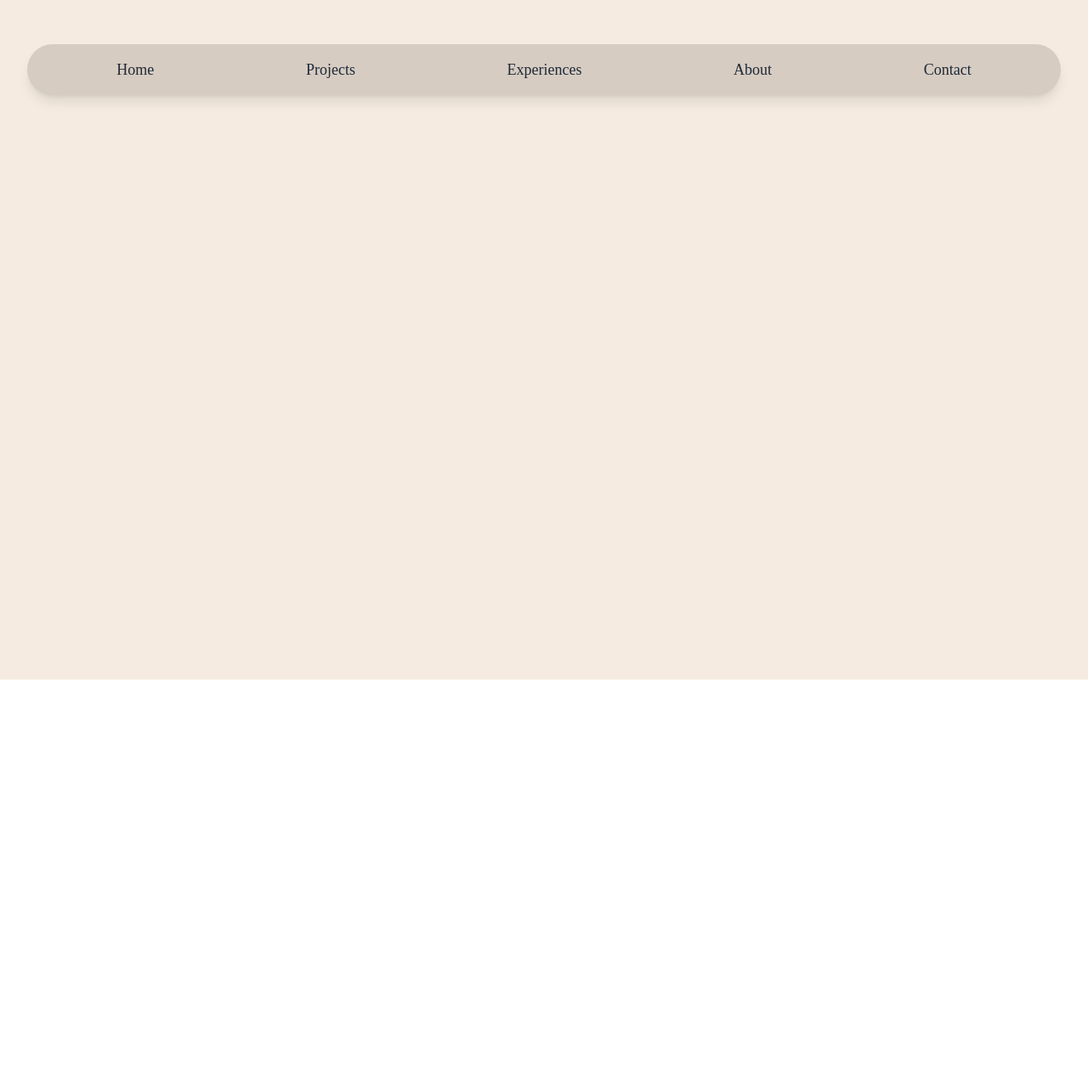
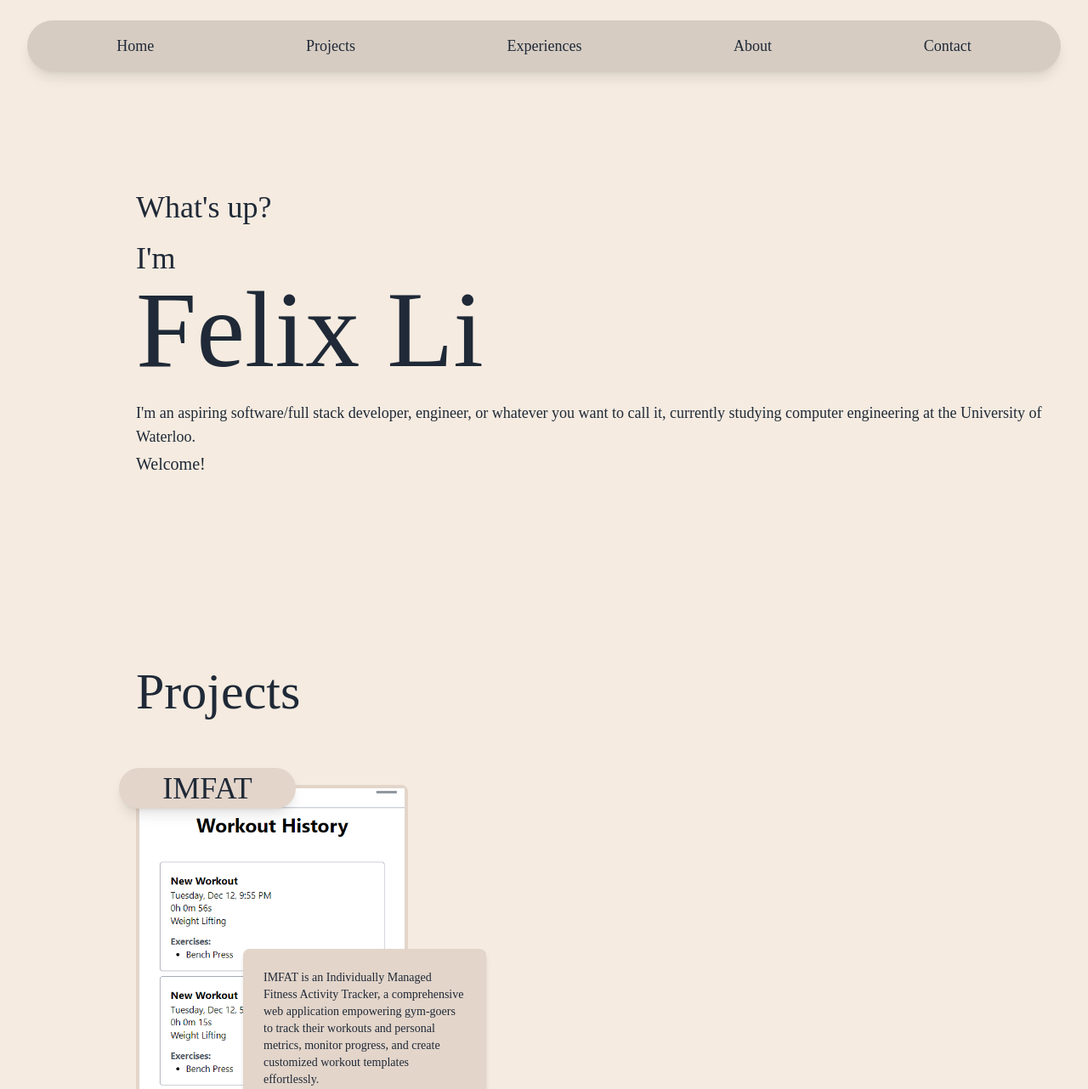
Before and after one commit to 04felixli/Portfolio-Website, a React (Create React App) app: page / in a window 1280 px wide. Shown: the top 1282 px of the page at 85% size. Before the commit the page ends 800 px from the top, so only its background shows below. Built offline with nearby package versions, Linux system fonts and the light colour scheme.

Commit message:
Started working on projects section.

```diff
--- a/src/Components/Experiences/Experiences.tsx
+++ b/src/Components/Experiences/Experiences.tsx
@@ -2,8 +2,8 @@ import React from "react";
 
 const Experiences = () => {
     return (
-        <div className="text-white">
-            Hello
+        <div className="text-white min-h-screen">
+
         </div>
     )
 }
--- a/src/Components/Header/Header.tsx
+++ b/src/Components/Header/Header.tsx
@@ -1,23 +1,37 @@
 import React from "react";
 import "../../GlobalStyles.css";
+import { useState, useRef, useEffect } from "react";
 
 interface Props {
+    selectedOption: string;
     setSelectedOption: React.Dispatch<React.SetStateAction<string>>;
 }
 
-const Header = ({ setSelectedOption }: Props) => {
+const Header = ({ selectedOption, setSelectedOption }: Props) => {
+
+    const [headerHeight, setHeaderHeight] = useState<number>(0);
+    const ref = useRef<HTMLDivElement>(null);
+
+    useEffect(() => {
+        if (ref.current) {
+            setHeaderHeight(ref.current.clientHeight);
+        }
+    }, [headerHeight]);
+
 
     const handleHomeClick = (): void => {
-        setSelectedOption((prev: string) => {
-            return prev === 'Home' ? '' : 'Home';
-        })
+        window.scrollTo({ top: 0, behavior: 'smooth' });
     }
 
-    const handleProjectClick = (): void => {
-        setSelectedOption((prev: string) => {
-            return prev === 'Projects' ? '' : 'Projects';
-        })
+    const handleProjectClick = (projectSectionId: string): void => {
+        const section = document.getElementById(projectSectionId);
+
+        if (section) {
+            const offsetTop = section.offsetTop - headerHeight;
+            window.scrollTo({ top: offsetTop, behavior: 'smooth' });
+        }
     }
+
 
     const handleExperienceClick = (): void => {
         setSelectedOption((prev: string) => {
@@ -38,18 +52,18 @@ const Header = ({ setSelectedOption }: Props) => {
     }
 
     return (
-        <header className="text-color p-8 w-full fixed justify-center items-center">
+        <header className="text-color px-8 py-1 w-full fixed justify-center items-center z-50" ref={ref}>
             <nav className="text-lg mt-5 flex justify-around items-center rounded-full p-4 bg-color1 shadow-lg">
                 <button className="transition ease-in-out delay-150 hover:-translate-y-1 hover:scale-110 hover:bg-color4 duration-300 hover:shadow-md rounded-full px-4" onClick={handleHomeClick}>
-                    <span className="hover:before:scale-x-100 hover:before:origin-left relative before:w-full before:h-0.5 before:origin-right before:transition-transform before:duration-300 before:scale-x-0 before:bg-gray-800 before:absolute before:left-0 before:bottom-0">Home</span>
+                    {/* <span className="hover:before:scale-x-100 hover:before:origin-left relative before:w-full before:h-0.5 before:origin-right before:transition-transform before:duration-300 before:scale-x-0 before:bg-gray-800 before:absolute before:left-0 before:bottom-0">Home</span> */}
+                    Home
                 </button>
-                <button className="transition ease-in-out delay-150 hover:-translate-y-1 hover:scale-110 hover:bg-color4 duration-300 hover:shadow-md rounded-full px-4 link link-underline link-underline-black" onClick={handleProjectClick}>Projects</button>
-                <button className="transition ease-in-out delay-150 hover:-translate-y-1 hover:scale-110 hover:bg-color4 duration-300 hover:shadow-md rounded-full px-4 link link-underline link-underline-black" onClick={handleExperienceClick}>Experiences</button>
-                <button className="transition ease-in-out delay-150 hover:-translate-y-1 hover:scale-110 hover:bg-color4 duration-300 hover:shadow-md rounded-full px-4 link link-underline link-underline-black" onClick={handleAboutClick}>About</button>
-                <button className="transition ease-in-out delay-150 hover:-translate-y-1 hover:scale-110 hover:bg-color4 duration-300 hover:shadow-md rounded-full px-4 link link-underline link-underline-black" onClick={handleContactClick}>Contact</button>
+                <button className="transition ease-in-out delay-150 hover:-translate-y-1 hover:scale-110 hover:bg-color4 duration-300 hover:shadow-md rounded-full px-4" onClick={() => handleProjectClick('Projects')}>Projects</button>
+                <button className="transition ease-in-out delay-150 hover:-translate-y-1 hover:scale-110 hover:bg-color4 duration-300 hover:shadow-md rounded-full px-4" onClick={handleExperienceClick}>Experiences</button>
+                <button className="transition ease-in-out delay-150 hover:-translate-y-1 hover:scale-110 hover:bg-color4 duration-300 hover:shadow-md rounded-full px-4" onClick={handleAboutClick}>About</button>
+                <button className="transition ease-in-out delay-150 hover:-translate-y-1 hover:scale-110 hover:bg-color4 duration-300 hover:shadow-md rounded-full px-4" onClick={handleContactClick}>Contact</button>
             </nav>
         </header>
-
     );
 }
 
--- a/src/Components/Home/Home.tsx
+++ b/src/Components/Home/Home.tsx
@@ -5,15 +5,15 @@ import { BrowserRouter as Router, Route, Routes, Link } from 'react-router-dom';
 
 const Home = () => {
     return (
-        <div className="text-color h-screen flex items-center justify-center">
-            {/* <div className="relative border-style border-2 w-8/12 h-4/6 rounded-md flex font-bold p-8 flex flex-col">
-                <p className="text-4xl">And I...</p>
-                <p className="text-4xl mt-5">am...</p>
-                <p className="text-4xl mt-5"> <span className="text-6xl">Iron Ma- </span> I mean -</p>
+        // <div className="text-color pt-52 p-8 pl-40 text-left">
+        <div className="text-color">
+            <div>
+                <p className="text-4xl">What's up?</p>
+                <p className="text-4xl mt-5">I'm</p>
                 <p className="text-9xl">Felix Li</p>
                 <p className="text-lg mt-5">I'm an aspiring software/full stack developer, engineer, or whatever you want to call it, currently studying computer engineering at the University of Waterloo.</p>
                 <p className="text-xl mt-1">Welcome!</p>
-            </div> */}
+            </div>
         </div>
     )
 }
--- /dev/null
+++ b/src/Components/Projects/Chess.tsx
@@ -0,0 +1,11 @@
+import React from "react";
+
+const Chess = () => {
+    return (
+        <div className="w-80 h-96 border border-gray-800">
+
+        </div>
+    )
+}
+
+export default Chess;
--- /dev/null
+++ b/src/Components/Projects/IMFAT.tsx
@@ -0,0 +1,22 @@
+import React from "react";
+import "../../GlobalStyles.css";
+
+const IMFAT = () => {
+    return (
+        <button className="w-80 h-96 border border-color6 border-4 rounded-lg relative transition ease-in-out delay-150 hover:-translate-y-1 hover:scale-110 hover:shadow-md">
+            <h1 className="absolute -top-6 -left-6 rounded-full w-4/6 text-4xl text-center py-1 bg-color6 shadow-lg z-5">IMFAT</h1>
+            <img src="/Images/WorkoutHistory.png" alt="WorkoutHistory" className="w-full h-full object-cover" />
+            <div className="absolute -bottom-16 -right-24 rounded-lg bg-color6 w-11/12 h-4/6 text-sm p-6 z-5 shadow-md text-left">
+                <p>
+                    IMFAT is an Individually Managed Fitness Activity Tracker, a comprehensive web application empowering gym-goers to track their workouts and personal metrics, monitor progress, and create customized workout templates effortlessly.
+                </p>
+                <p className="mt-7">
+                    React | Node.js | Express.js | Typescript | PostgreSQL | Supabase | Tailwind CSS
+                </p>
+            </div>
+
+        </button>
+    )
+}
+
+export default IMFAT;
--- a/src/Components/Projects/Projects.tsx
+++ b/src/Components/Projects/Projects.tsx
@@ -1,22 +1,38 @@
 import React from "react";
 import "../../GlobalStyles.css";
+import IMFAT from "./IMFAT";
+import Chess from "./Chess";
 
 const Projects = () => {
     return (
-        <div className="text-color h-screen flex items-center justify-center">
-            <div className="w-8/12 h-4/6 rounded-md flex flex flex-row justify-around">
-                <div className="border-style relative w-5/12">
+        // <div className="text-color h-screen flex items-center justify-center">
+        //     <div className="w-8/12 h-4/6 rounded-md flex flex flex-row justify-around">
+        //         <div className="border-style relative w-5/12">
 
-                    <img src="/Images/WorkoutHistory.png" alt="WorkoutHistory" className="border-style w-full h-full object-cover" />
-                    <div className="absolute bottom-0 left-0 text-4xl font-bold px-4 py-1">IMFAT</div>
+        //             <img src="/Images/WorkoutHistory.png" alt="WorkoutHistory" className="border-style w-full h-full object-cover" />
+        //             <div className="absolute bottom-0 left-0 text-4xl font-bold px-4 py-1">IMFAT</div>
 
-                </div>
+        //         </div>
 
 
-                <div className="border-style w-5/12 p-8 text-4xl">
-                    PvP Chess
-                </div>
-            </div>
+        //         <div className="border-style w-5/12 p-8 text-4xl">
+        //             PvP Chess
+        //         </div>
+        //     </div>
+        // </div>
+
+        <div className="text-color" id={'Projects'}>
+            <h1 className="text-6xl">Projects</h1>
+
+            <section className="flex flex-row mt-20">
+
+                <section><IMFAT /></section>
+
+                {/* <section className="ml-10"><Chess /></section> */}
+
+            </section>
+
+
         </div>
 
 
--- a/src/Constants/Colors.tsx
+++ /dev/null
@@ -1,8 +0,0 @@
-export const COLORS = {
-    color1: '#D6CCC2',
-    color2: '#DED6CE',
-    color3: '#E5DED8',
-    background: '#EEEAE6',
-    color5: '#F5EBEO',
-    color6: '#E3D5CA',
-} as const;
--- a/src/GlobalStyles.css
+++ b/src/GlobalStyles.css
@@ -36,3 +36,18 @@ body {
   background-size: 100% 3px;
   background-position: 0 100%
 }
+
+/* Hide scrollbar for Chrome, Safari and Opera */
+body::-webkit-scrollbar {
+  display: none;
+}
+
+/* Hide scrollbar for IE and Edge */
+body {
+  -ms-overflow-style: none;
+}
+
+/* Hide scrollbar for FireFox */
+html {
+  scrollbar-width: none;
+}
--- a/src/MainPage.tsx
+++ b/src/MainPage.tsx
@@ -7,22 +7,32 @@ import Projects from './Components/Projects/Projects';
 import Contact from './Components/Contact/Contact';
 import Experiences from './Components/Experiences/Experiences';
 import About from './Components/About/About';
-import { COLORS } from './Constants/Colors';
 
-function App() {
+function MainPage() {
   const [selectedOption, setSelectedOption] = useState<string>('Home');
 
   return (
-    <div className='w-screen min-h-screen bg-background'>
-      <Header setSelectedOption={setSelectedOption} />
+    <body className='min-h-screen bg-background flex flex-col'>
+      <Header selectedOption={selectedOption} setSelectedOption={setSelectedOption} />
 
-      {selectedOption === 'Home' && <Home />}
-      {selectedOption === 'Projects' && <Projects />}
-      {selectedOption === 'Contact' && <Contact />}
-      {selectedOption === 'Experiences' && <Experiences />}
-      {selectedOption === 'About' && <About />}
-    </div>
+      <section className='mt-52 p-4 pl-40 text-left'>
+
+        <section>
+          <Home />
+        </section>
+
+        <section className='mt-56'>
+          <Projects />
+        </section>
+
+        <section className='mt-10'>
+          <Experiences />
+        </section>
+
+      </section>
+
+    </body>
   );
 }
 
-export default App;
+export default MainPage;
```
Also changed, not shown: 1 other file (tests, documents, lock files or other folders).
